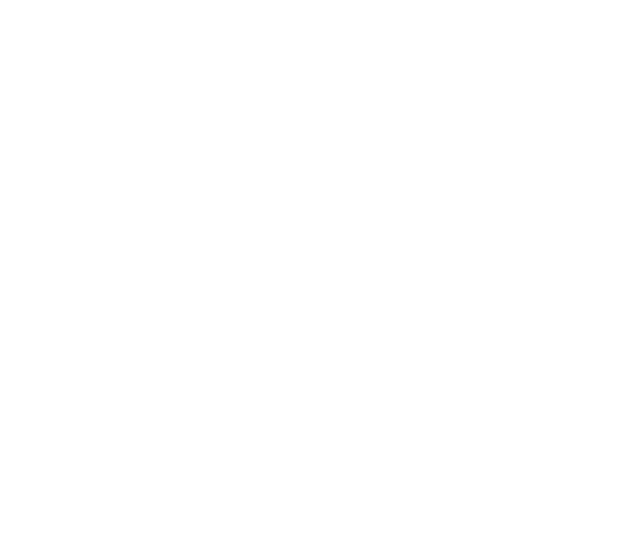
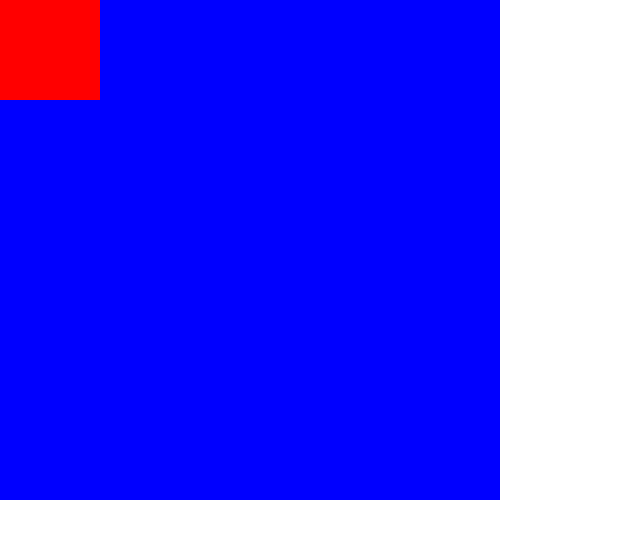
Before and after one commit to masturdating2035/FueJs, a plain HTML site: page index.html in a window 1280 px wide. Shown: the whole page, without its empty margins (0-640 px from the left). Drawn offline with Linux system fonts and the light colour scheme.

Commit message:
second commit

```diff
--- a/FueJS/index.js
+++ b/FueJS/index.js
@@ -0,0 +1,14 @@
+const FueJs = {};
+
+
+FueJs.createElement = function (type, props, ...children) {
+    const element = document.createElement(type);
+    Object.assign(element.style, props.style);
+    if (children) {
+        for (let i=0;i<children.length;i++){
+            const child = children[i]
+            element.append(child)
+        }
+    }
+    return element
+}
--- a/index.html
+++ b/index.html
@@ -1,15 +1,20 @@
 <!DOCTYPE html>
 <html lang="en">
+
 <head>
     <meta charset="UTF-8">
     <meta name="viewport" content="width=device-width, initial-scale=1.0">
+    <link rel="stylesheet" href="./css/style.css">
+    <link rel="stylesheet" href="./fontawesome/css/all.css">
     <title>FueJs</title>
 </head>
+
 <body>
 
-<div id="root"></div>
+    <div id="root"></div>
 
-<script src="./FueJS/index.js"></script>
-<script src="./js/app.js"></script>
+    <script src="./FueJS/index.js"></script>
+    <script src="./js/app.js"></script>
 </body>
+
 </html>
--- a/js/app.js
+++ b/js/app.js
@@ -0,0 +1,15 @@
+document.getElementById('root').append(
+    FueJs.createElement('div', {
+        style: {
+            background: 'blue',
+            width: '500px',
+            height: '500px'
+        }
+    }, FueJs.createElement('div', {
+        style: {
+            background: 'red',
+            width: '100px',
+            height: '100px'
+        }
+    }))
+)
```
Also changed, not shown: 1 other file.
